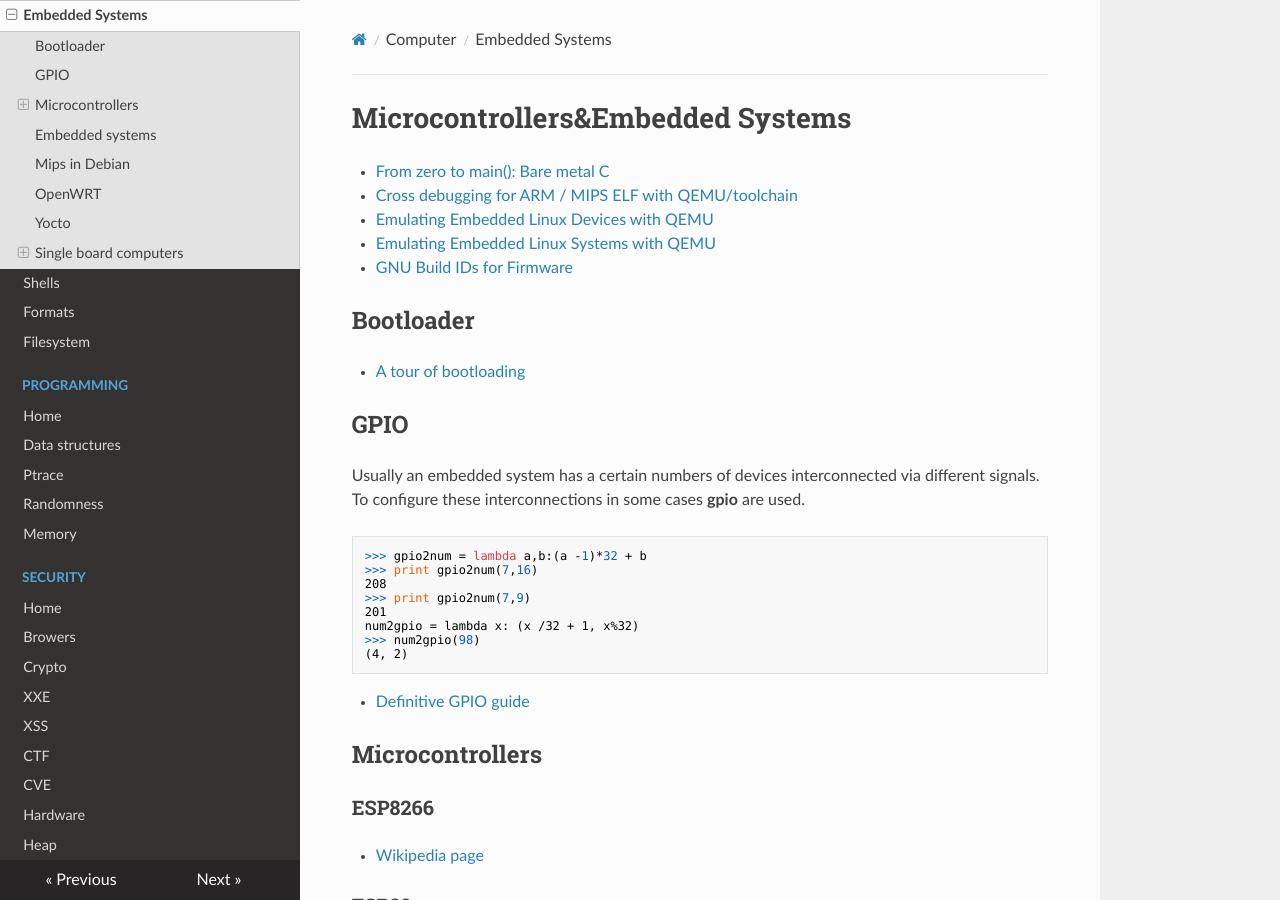
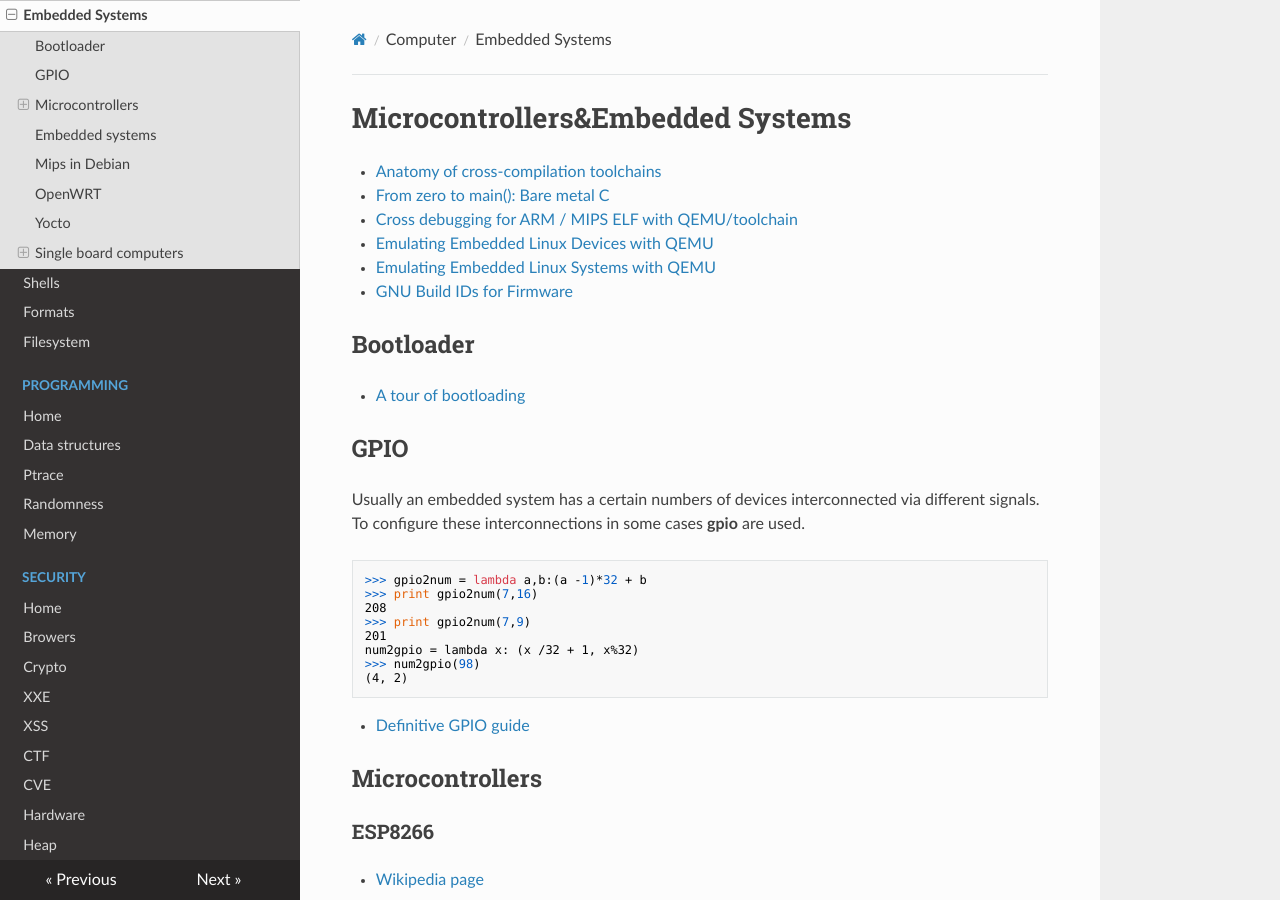
Before and after one commit to gipi/low-level, an MkDocs documentation site: the page built from docs/embedded.md, in a window 1280 px wide and 900 px high. Built offline with MkDocs 1.6.1, drawn with Linux system fonts in a browser that asks for light colours; nearby versions of some CDN libraries; old or Windows-style settings are respelled for this version of MkDocs.

Commit message:
Update embedded.md

```diff
--- a/docs/embedded.md
+++ b/docs/embedded.md
@@ -1,5 +1,6 @@
 # Microcontrollers&Embedded Systems
 
+ - [Anatomy of cross-compilation toolchains](https://elinux.org/images/1/15/Anatomy_of_Cross-Compilation_Toolchains.pdf)
  - [From zero to main(): Bare metal C](https://interrupt.memfault.com/blog/zero-to-main-1)
  - [Cross debugging for ARM / MIPS ELF with QEMU/toolchain](https://reverseengineering.stackexchange.com/questions/8829/cross-debugging-for-arm-mips-elf-with-qemu-toolchain)
  - [Emulating Embedded Linux Devices with QEMU](https://www.novetta.com/2018/02/emulating-embedded-linux-devices-with-qemu/)
```
